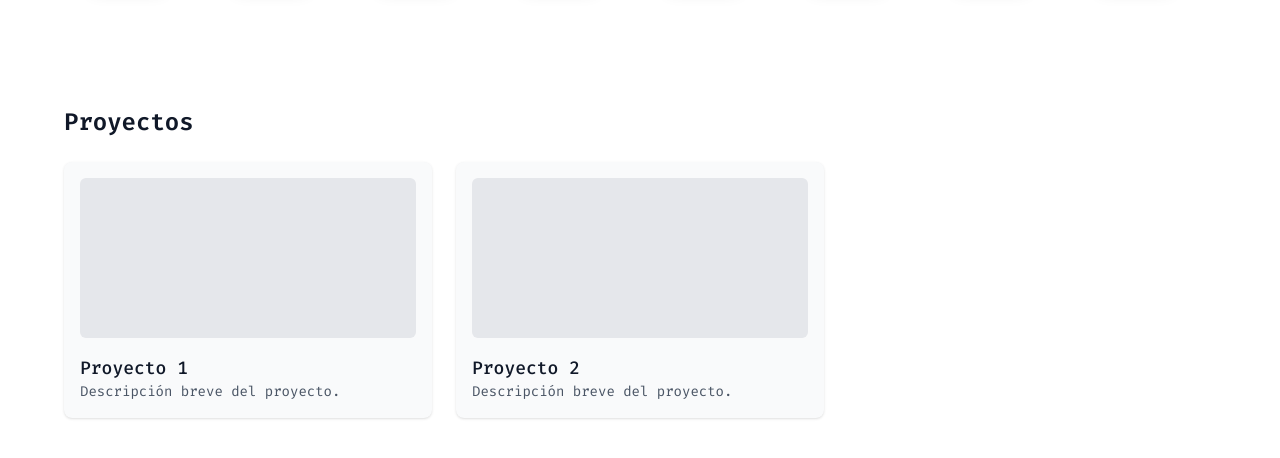
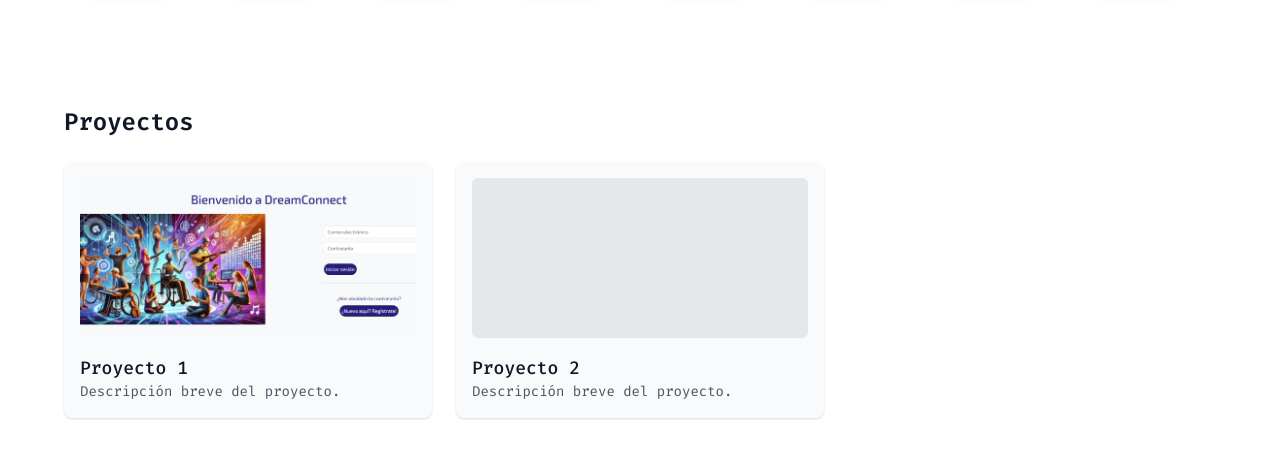
Before and after one commit to antondev23/Portafolio, a Gatsby site: page / in a window 1280 px wide. Shown: the part 438-896 px from the top of the page. Built offline with nearby package versions, Linux system fonts and the light colour scheme; Gatsby itself is replaced by a stand-in of ours.

Commit message:
portafolio v1.1

```diff
--- a/src/components/hero.js
+++ b/src/components/hero.js
@@ -33,11 +33,11 @@ const Hero = () => {
               <StaticImage className="w-4 h-4 md:w-8 md:h-8 object-contain rounded-md shadow-sm hover:scale-115 transition-transform duration-200 mt-5" src="../images/instagram.png">
               </StaticImage>
             </a>
-            <a href="https://www.instagram.com/anton.ort03/" target="_blank" rel="noopener noreferrer">
+            <a href="https://linkedin.com/in/antonio-ortega-43b3952b4" target="_blank" rel="noopener noreferrer">
               <StaticImage className="w-4 h-4 md:w-8 md:h-8 object-contain rounded-md shadow-sm hover:scale-115 transition-transform duration-200 mt-5" src="../images/linkedin.png">
               </StaticImage>
             </a>
-            <a href="https://www.instagram.com/anton.ort03/" target="_blank" rel="noopener noreferrer">
+            <a href="https://github.com/antondev23" target="_blank" rel="noopener noreferrer">
               <StaticImage className=" bg-white w-4 h-4 md:w-8 md:h-8 object-contain rounded-md shadow-sm hover:scale-115 transition-transform duration-200 mt-5" src="../images/github.png">
               </StaticImage>
             </a>
--- a/src/components/proyectos.js
+++ b/src/components/proyectos.js
@@ -1,7 +1,8 @@
+import { StaticImage } from "gatsby-plugin-image";
 import React from "react";
 
 const Proyectos = () => {
-    {/* Proyectos: contenedor debajo */}
+  {/* Proyectos: contenedor debajo */ }
   return (
     <section className="max-w-6xl mx-auto mt-12">
       <h2 className="text-2xl font-semibold mb-6">Proyectos</h2>
@@ -9,7 +10,14 @@ const Proyectos = () => {
       <div className="grid grid-cols-1 sm:grid-cols-2 lg:grid-cols-3 gap-6">
         {/* Ejemplo de tarjeta de proyecto - duplica/añade según necesites */}
         <article className="bg-gray-50 dark:bg-gray-800 rounded-lg shadow-sm p-4">
-            <div className="h-40 bg-gray-200 dark:bg-gray-700 rounded-md mb-4" />
+          <div className="h-40 bg-gray-200 dark:bg-gray-700 rounded-md mb-4">
+            <StaticImage
+              src="../images/dreamconnect.png"
+              alt="Imagen del Proyecto 1"
+              className="w-full h-full object-cover rounded-md">
+
+            </StaticImage>
+          </div>
           <h3 className="text-lg font-medium">Proyecto 1</h3>
           <p className="text-sm text-gray-600 dark:text-gray-400">Descripción breve del proyecto.</p>
         </article>
```
Also changed, not shown: src/images/dreamconnect.png (added). Lines whose indentation alone changed are shown as unchanged.
